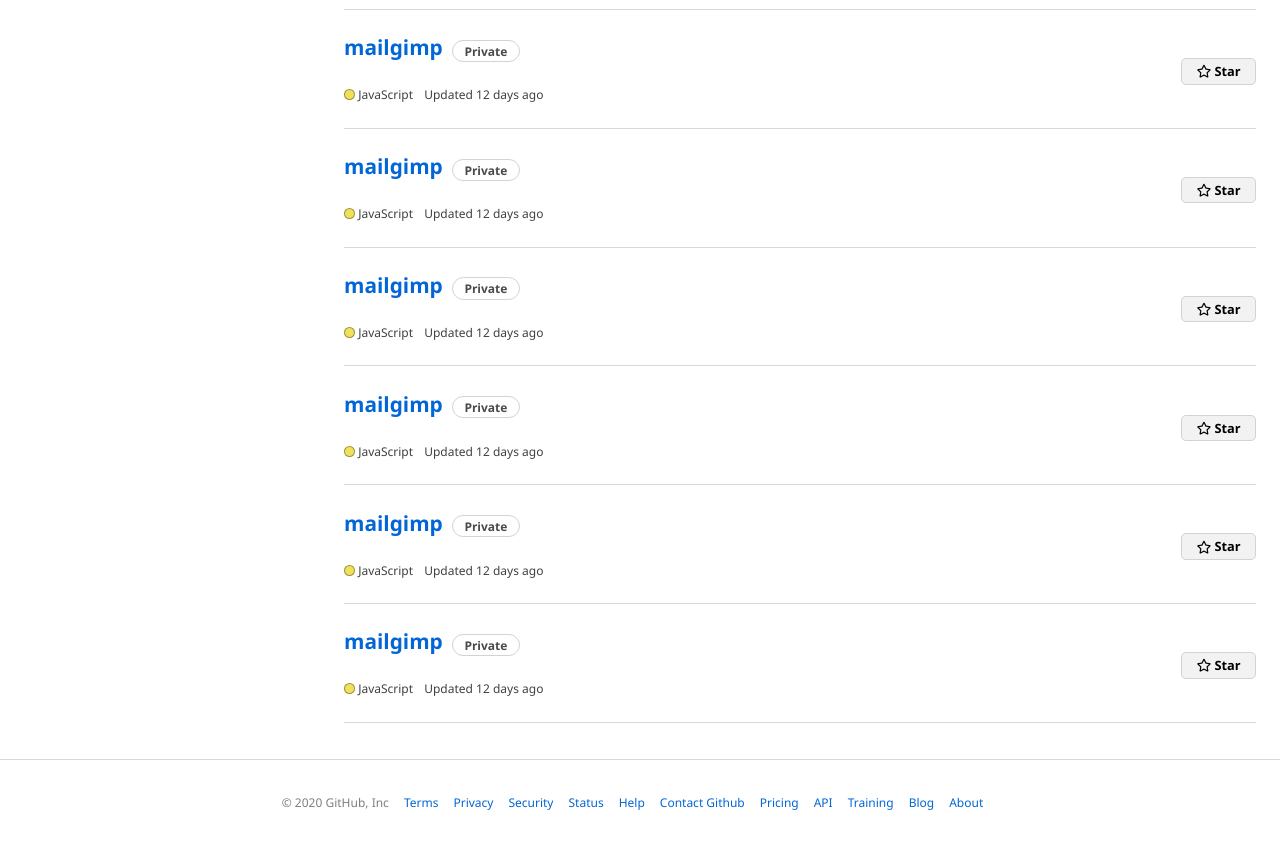
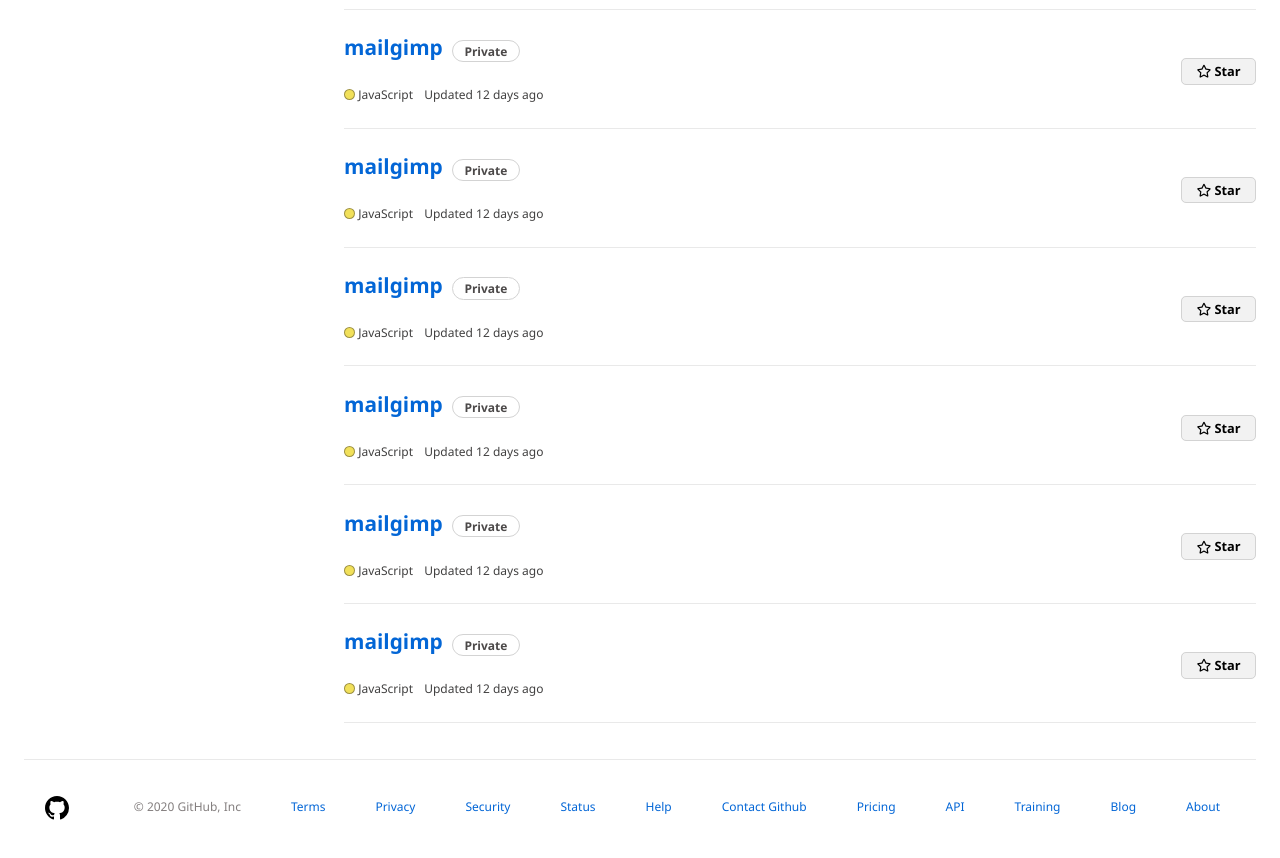
Before and after one commit to amaugosomto/BuyCoins-Assesment, a plain HTML site: page index.html in a window 1280 px wide. Shown: the part 1580-2438 px from the top of the page. Drawn offline with Linux system fonts and the light colour scheme.

Commit message:
Added footer image and lightened borders weight

```diff
--- a/index.html
+++ b/index.html
@@ -47,7 +47,7 @@
       </div>
       <nav>
         <a href="#" class="d-md-none">Dashboard</a>
-        <a href="#">Pull<span class="d-md-none d-lg-flex"> request</span>s</a>
+        <a href="#">Pull<span class="d-md-none d-lg-inline"> request</span>s</a>
         <a href="#">Issues</a>
         <a href="#">Marketplace</a>
         <a href="#">Explore</a>
@@ -827,8 +827,11 @@
       </div>
     </section>
 
-    <footer>
+    <footer class="container">
       <div>
+        <a href="#" class="d-none d-lg-flex">
+          <svg height="24" class="octicon octicon-mark-github" viewBox="0 0 16 16" version="1.1" width="24" aria-hidden="true"><path fill-rule="evenodd" d="M8 0C3.58 0 0 3.58 0 8c0 3.54 2.29 6.53 5.47 7.59.4.07.55-.17.55-.38 0-.19-.01-.82-.01-1.49-2.01.37-2.53-.49-2.69-.94-.09-.23-.48-.94-.82-1.13-.28-.15-.68-.52-.01-.53.63-.01 1.08.58 1.23.82.72 1.21 1.87.87 2.33.66.07-.52.28-.87.51-1.07-1.78-.2-3.64-.89-3.64-3.95 0-.87.31-1.59.82-2.15-.08-.2-.36-1.02.08-2.12 0 0 .67-.21 2.2.82.64-.18 1.32-.27 2-.27.68 0 1.36.09 2 .27 1.53-1.04 2.2-.82 2.2-.82.44 1.1.16 1.92.08 2.12.51.56.82 1.27.82 2.15 0 3.07-1.87 3.75-3.65 3.95.29.25.54.73.54 1.48 0 1.07-.01 1.93-.01 2.2 0 .21.15.46.55.38A8.013 8.013 0 0016 8c0-4.42-3.58-8-8-8z"></path></svg>
+        </a>
         <span>&copy; 2020 GitHub, Inc</span>
         <a href="#">Terms</a>
         <a href="#">Privacy</a>
--- a/style.css
+++ b/style.css
@@ -359,7 +359,7 @@ nav a img {
   top: 0;
   background: #fff;
   z-index: 3;
-  border-bottom: 0.1px solid rgba(211, 211, 211, 0.9);
+  border-bottom: 0.1px solid rgba(211, 211, 211, 0.5);
 }
 .secondaryNav div {
   padding: 1rem 1.5rem 0;
@@ -407,7 +407,7 @@ nav a img {
   padding-bottom: 1rem;
 }
 #repos > div:first-of-type {
-  border-bottom: 0.1px solid rgba(211, 211, 211, 0.9);
+  border-bottom: 0.1px solid rgba(211, 211, 211, 0.5);
 }
 #repos input {
   border: 0.1px solid rgba(211, 211, 211, 0.9);
@@ -513,7 +513,7 @@ nav a img {
   align-items: center;
   width: 100%;
   padding: 1.4rem 0;
-  border-bottom: 0.1px solid rgba(211, 211, 211, 0.9);
+  border-bottom: 0.1px solid rgba(211, 211, 211, 0.5);
 }
 #individualRepos h3 {
   font-size: 1.3rem;
@@ -588,7 +588,7 @@ footer {
 }
 footer div {
   padding: 2rem 1.3rem;
-  border-top: 0.1px solid rgba(211, 211, 211, 0.9);
+  border-top: 0.1px solid rgba(211, 211, 211, 0.5);
   font-size: 0.75rem;
   line-height: 18px;
   display: flex;
@@ -822,8 +822,16 @@ footer div a:hover {
   }
 }
 @media (min-width: 1024px) {
+  .d-lg-inline {
+    display: inline !important;
+  }
+
   .d-lg-flex {
-    display: inline !important;
+    display: flex !important;
+  }
+
+  footer div {
+    justify-content: space-between;
   }
 }
 @media (min-width: 1366px) {
```
